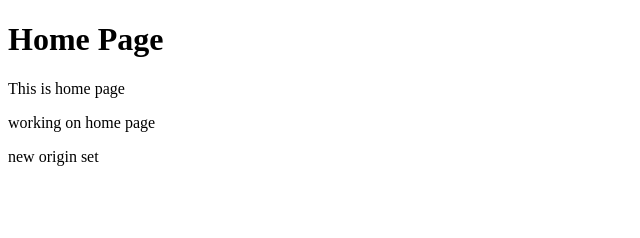
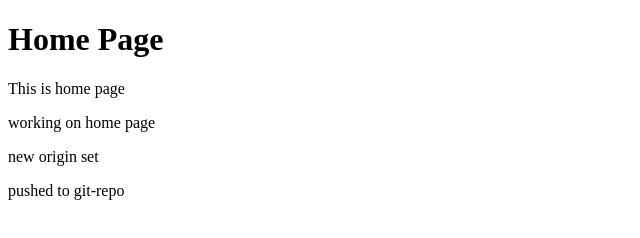
Before and after one commit to abrarcuet96/git-repo, a plain HTML site: page home.html in a window 1280 px wide. Shown: the whole page, without its empty margins (0-640 px from the left). Drawn offline with Linux system fonts and the light colour scheme.

Commit message:
modify home page

```diff
--- a/home.html
+++ b/home.html
@@ -10,5 +10,6 @@
     <p>This is home page</p>
     <p>working on home page</p>
     <p>new origin set</p>
+    <p>pushed to git-repo</p>
 </body>
 </html>
```
